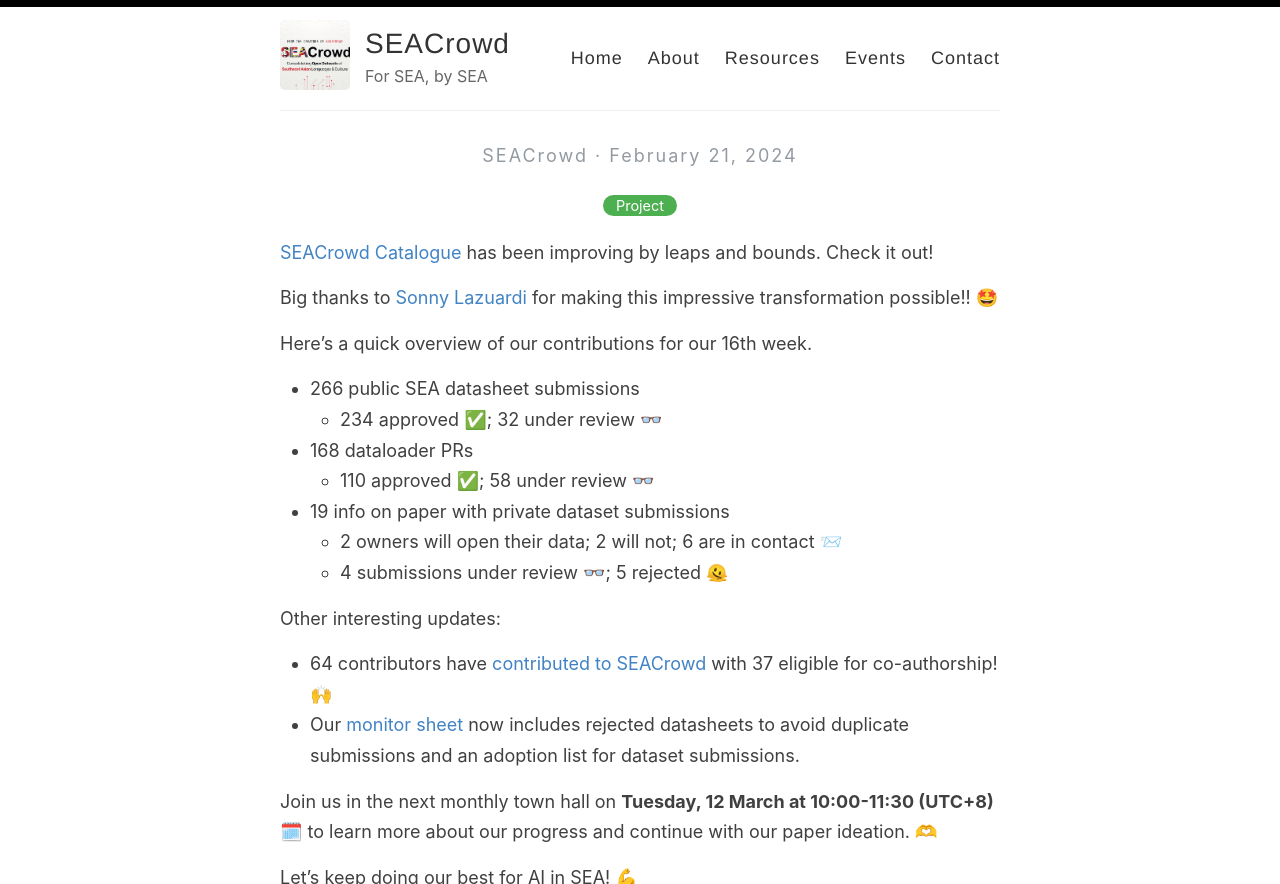
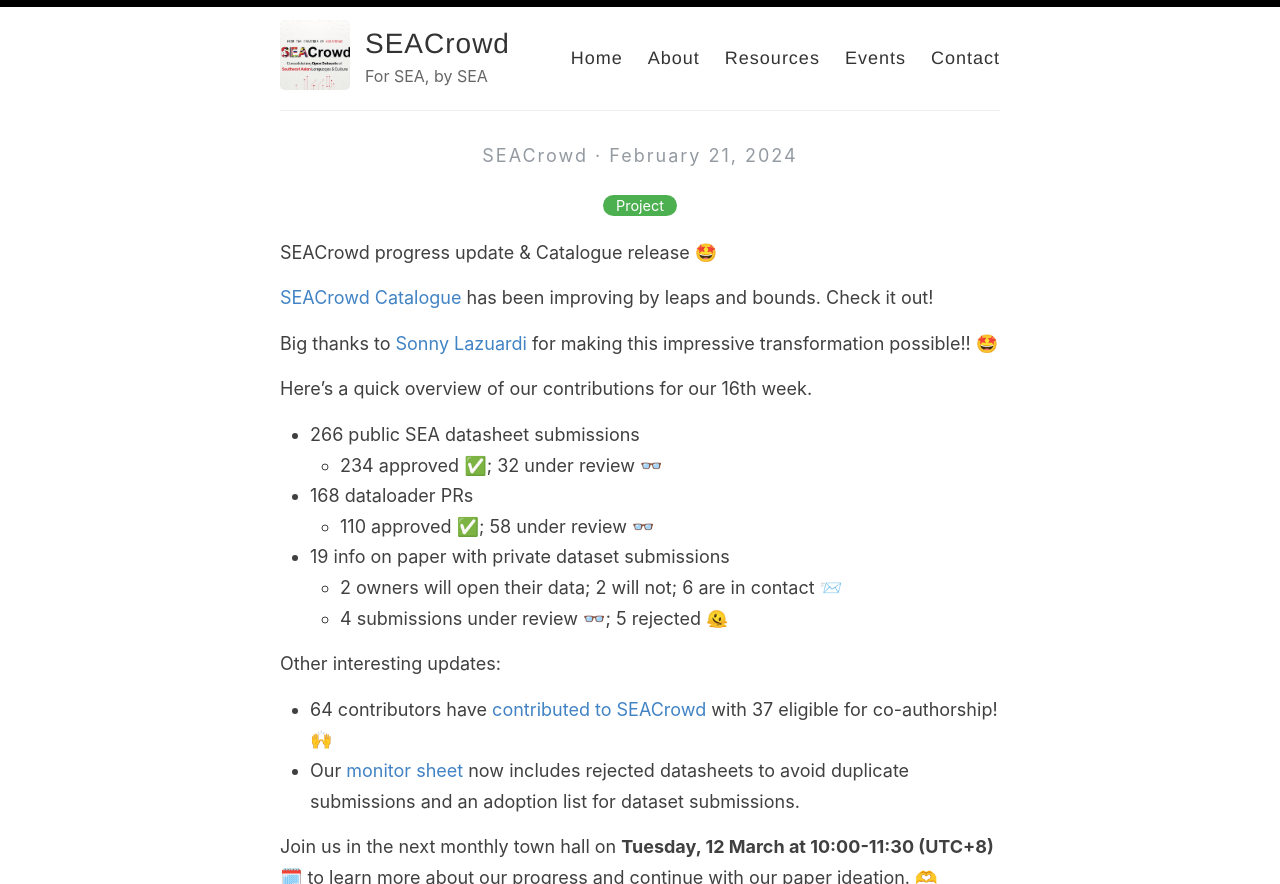
Before and after one commit to amitmerchant1990/reverie, a Jekyll site: the page built from _posts/2024-02-21-seacrowd-catalogue.md, in a window 1280 px wide and 900 px high, cut to the strip 0-884 px from the top of the window. Built offline with Jekyll 4.4.1, drawn with Linux system fonts in a browser that asks for light colours; comment, search, counter and statistics services are not loaded.

Commit message:
Update 2024-02-21-seacrowd-catalogue.md

```diff
--- a/_posts/2024-02-21-seacrowd-catalogue.md
+++ b/_posts/2024-02-21-seacrowd-catalogue.md
@@ -4,6 +4,8 @@
 categories: Project
 excerpt: SEACrowd progress update & Catalogue release 🤩
 ---
+
+SEACrowd progress update & Catalogue release 🤩
 
 [SEACrowd Catalogue](https://seacrowd.github.io/seacrowd-catalogue/) has been improving by leaps and bounds. Check it out!
 
```
